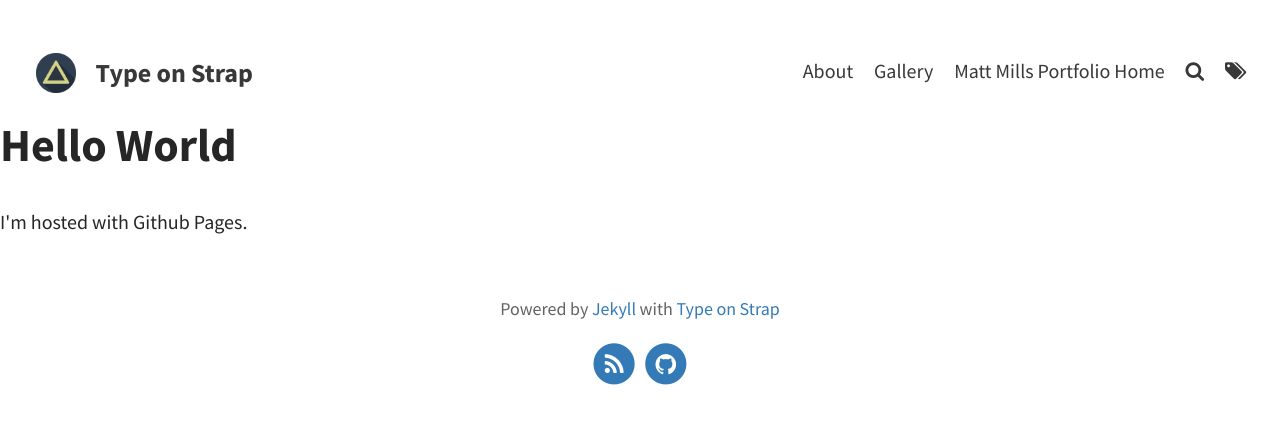
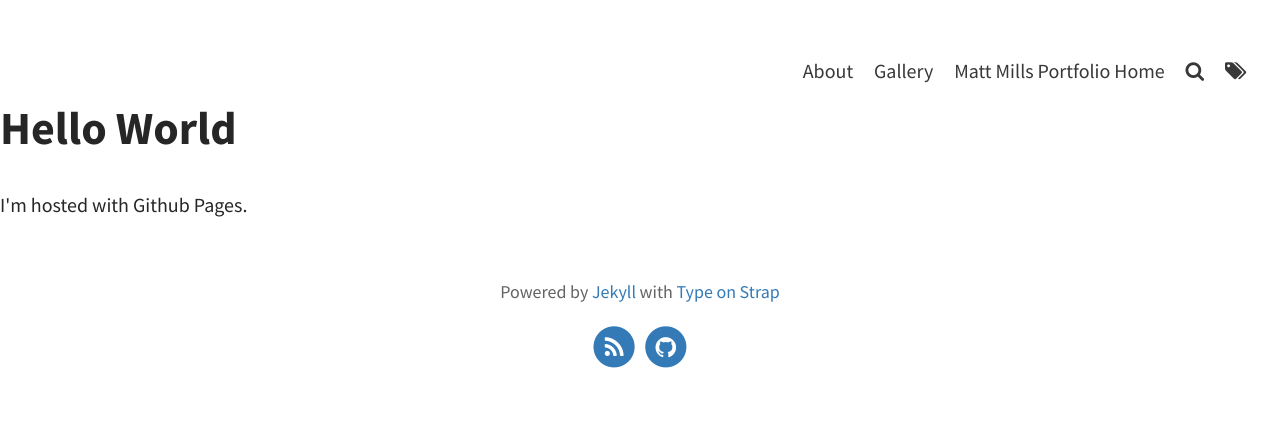
Before and after one commit to ratrap44/ratrap44.github.io, a Jekyll site: the page built from index.html, in a window 1280 px wide. Shown: the top 424 px of the page. Built offline with Jekyll 4.4.1, drawn with Linux system fonts in a browser that asks for light colours; the list of posts is cut into pages by our own code.

Commit message:
removing top panel

```diff
--- a/_includes/navbar.html
+++ b/_includes/navbar.html
@@ -1,16 +1,7 @@
 <header class="site-header">
 
-    <!-- Logo and title -->
-	<div class="branding">
-        {% if site.avatar %}
-		<a href="{{ '/' | relative_url }}">
-			<img alt="logo img" class="avatar" src="{{ site.avatar | relative_url }}" />
-		</a>
-        {% endif %}
-        <a class="site-title" aria-label="{{ site.title }}" href="{{ '/' | relative_url }}">
-        {{ site.title }}
-		</a>
-	</div>
+
+
 
     <!-- Toggle menu -->
     <nav class="clear">
```
